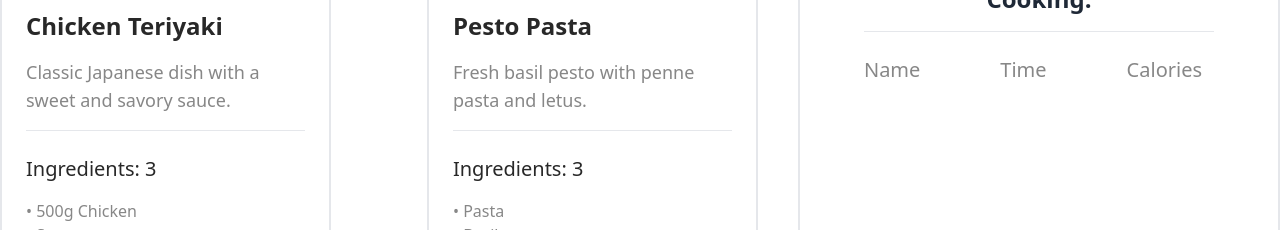
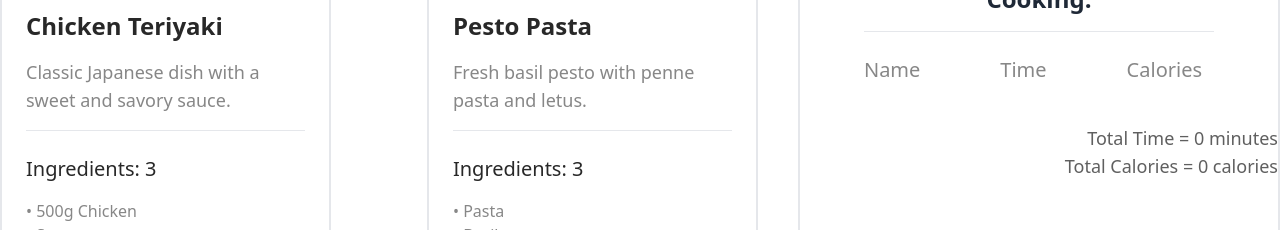
Before and after one commit to arafatYasir/Assignment-07, a React (Vite) app: page / in a window 1280 px wide. Shown: the part 1280-1510 px from the top of the page. Built offline with nearby package versions, Linux system fonts and the light colour scheme.

Commit message:
Main functionality added

```diff
--- a/public/recipes.json
+++ b/public/recipes.json
@@ -9,7 +9,7 @@
             "Soy sauce",
             "Basil"
         ],
-        "preparing_time": "30",
+        "preparing_time": 30,
         "calories": 210
     },
     {
@@ -22,7 +22,7 @@
             "Basil",
             "Olive oil"
         ],
-        "preparing_time": "25",
+        "preparing_time": 25,
         "calories": 450
     },
     {
@@ -35,7 +35,7 @@
             "Tomatoes",
             "Feta cheese"
         ],
-        "preparing_time": "20",
+        "preparing_time": 20,
         "calories": 300
     },
     {
@@ -48,7 +48,7 @@
             "Onion",
             "Garlic"
         ],
-        "preparing_time": "45",
+        "preparing_time": 45,
         "calories": 180
     },
     {
@@ -61,7 +61,7 @@
             "Cheese",
             "Bun"
         ],
-        "preparing_time": "35",
+        "preparing_time": 35,
         "calories": 550
     },
     {
@@ -74,7 +74,7 @@
             "Sugar",
             "Cocoa"
         ],
-        "preparing_time": "50",
+        "preparing_time": 50,
         "calories": 350
     }
 ]
--- a/src/App.jsx
+++ b/src/App.jsx
@@ -5,11 +5,23 @@ import Recipes from './Components/Recipes/Recipes'
 import { useState } from 'react'
 
 function App() {
-
+  // Want to cook
   const [cookingList, setCookingList] = useState([]);
 
   const addToCookingList = (recipe) => {
     const newCookingList = [...cookingList, recipe];
+    setCookingList(newCookingList);
+  }
+
+  // Currently cooking
+  const [currentlyCooking, setCurrentlyCooking] = useState([]);
+  const addTocurrentlyCookingList = (newCooking) => {
+    // currently cooking list updating
+    const newCurrentlyCookingList = [...currentlyCooking, newCooking];
+    setCurrentlyCooking(newCurrentlyCookingList);
+
+    // update want to cook
+    const newCookingList = cookingList.filter(cook => cook.recipe_id !== newCooking.recipe_id);
     setCookingList(newCookingList);
   }
 
@@ -21,7 +33,7 @@ function App() {
       <h1 className='text-4xl font-semibold text-center mt-24'>Our Recipes</h1>
       <p className='mt-6 text-xl text-center mb-12'>Check out our recipes and try something new. Do not forget to share us about your <br /> feedback of the recipe. Hope you enjoy it!</p>
 
-      <Recipes addToCookingList={addToCookingList} cookingList={cookingList}></Recipes>
+      <Recipes addToCookingList={addToCookingList} cookingList={cookingList} currentlyCooking={currentlyCooking} addTocurrentlyCookingList={addTocurrentlyCookingList}></Recipes>
     </div>
   )
 }
--- a/src/Components/Cook/Cook.jsx
+++ b/src/Components/Cook/Cook.jsx
@@ -1,12 +1,13 @@
 import { useState } from "react";
 
-const Cook = ({ cookingList }) => {
-    const [currentlyCooking, setCurrentlyCooking] = useState([]);
+const Cook = ({ cookingList, currentlyCooking, addTocurrentlyCookingList }) => {
+    let time = 0, calories = 0;
 
-    const addTocurrentlyCookingList = (newCooking) => {
-        const newCurrentlyCookingList = [...currentlyCooking, newCooking];
-        setCurrentlyCooking(newCurrentlyCookingList);
+    for(const recipe of currentlyCooking) {
+        time = time + recipe.preparing_time;
+        calories = calories + recipe.calories;
     }
+
     return (
         <div className="border-2 rounded-2xl h-[685px]">
             <h2 className="text-2xl font-semibold mb-4 text-center mt-8 lg:mx-40">Want to cook: {cookingList.length}</h2>
@@ -58,6 +59,11 @@ const Cook = ({ cookingList }) => {
                     }
                 </div>
             </div>
+
+            <div className="text-lg text-[#282828be] font-medium text-right mt-10">
+                <p>Total Time = {time} minutes</p>
+                <p>Total Calories = {calories} calories</p>
+            </div>
         </div>
     );
 };
--- a/src/Components/Recipes/Recipes.jsx
+++ b/src/Components/Recipes/Recipes.jsx
@@ -3,7 +3,7 @@ import { useState } from "react";
 import Recipe from "../Recipe/Recipe";
 import Cook from "../Cook/Cook";
 
-const Recipes = ({addToCookingList, cookingList}) => {
+const Recipes = ({addToCookingList, cookingList, currentlyCooking, addTocurrentlyCookingList}) => {
     const [recipes, setRecipes] = useState([]);
 
     useEffect(() => {
@@ -18,7 +18,7 @@ const Recipes = ({addToCookingList, cookingList}) => {
                     recipes.map(recipe => <Recipe key={recipe.recipe_id} recipe={recipe} addToCookingList={addToCookingList}></Recipe>)
                 }
             </div>
-            <Cook cookingList={cookingList}></Cook>
+            <Cook cookingList={cookingList} currentlyCooking={currentlyCooking} addTocurrentlyCookingList={addTocurrentlyCookingList}></Cook>
         </div>
     );
 };
```
